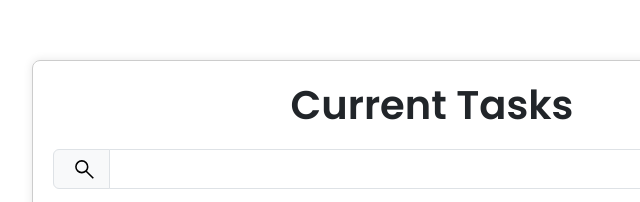
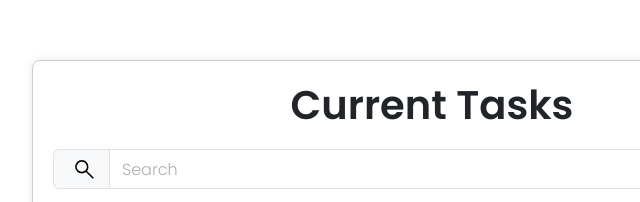
Before and after one commit to Hsia1993/js-group, a plain HTML site: page index.html in a window 1280 px wide. Shown: the part 126-328 px from the top of the page, 208-848 px from the left. Drawn offline with nearby package versions, Linux system fonts and the light colour scheme.

Commit message:
Added placeholder in the search bar. Changed opacity of the search bar placeholder to 50%;

```diff
--- a/index.html
+++ b/index.html
@@ -22,7 +22,7 @@
           <img class="taskIcon" src="assets/search.svg"></img>
         </div>
 
-        <input type="text" id="task-filter" class="form-control" aria-label="Text input with checkbox">
+        <input type="text" id="task-filter" class="form-control" aria-label="Text input with checkbox" placeholder="Search">
       </div>
 
       <ul id="taskLists"></ul>
--- a/styles/index.css
+++ b/styles/index.css
@@ -87,6 +87,10 @@ li {
   box-sizing: border-box;
 }
 
+#task-filter::placeholder {
+  opacity: 0.5;
+}
+
 .task-type h3 {
   margin-bottom: 10px;
 }
```
